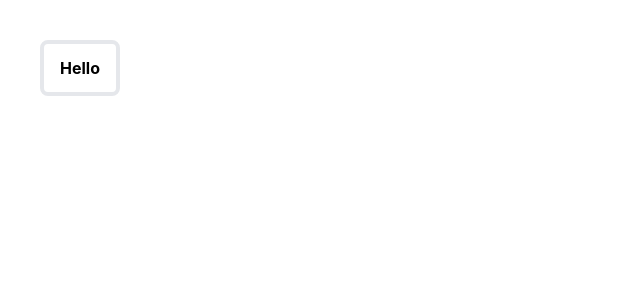
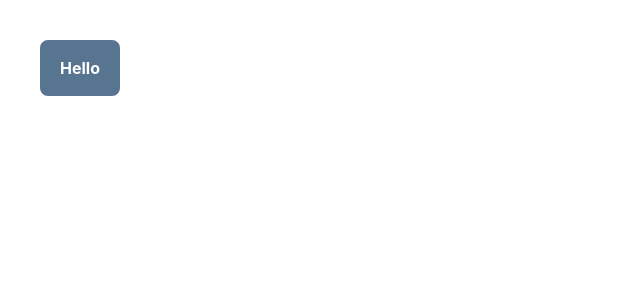
Before and after one commit to Vini-ara/PT-2022-front, a React (Vite) app: page / in a window 1280 px wide. Shown: the top 300 px of the page, without its empty margins (0-640 px from the left). Built offline with nearby package versions, Linux system fonts and the light colour scheme.

Commit message:
fix:fixed button props

```diff
--- a/src/App.jsx
+++ b/src/App.jsx
@@ -10,10 +10,7 @@ export function App() {
         path="/"
         element={
         <Button
-          text="Entrar"
-          bgColor="bg-transparent"
-          textColor="text-dark-blue"
-          borderColor="border-dark-blue"
+          styles="bg-primary text-white border-primary"
         >
           Hello
         </Button>
--- a/src/components/button.jsx
+++ b/src/components/button.jsx
@@ -1,8 +1,6 @@
-
-
-export default function Button({children, bgColor, textColor, borderColor, ...props}) {
+export default function Button({children, styles, ...props}) {
     return (
-        <button className={`${bgColor} px-4 py-3 rounded-lg mt-10 ml-10 ${textColor} font-bold border-4 ${borderColor}`} {...props}>
+        <button className={`${styles} px-4 py-3 rounded-lg mt-10 ml-10  font-bold border-4`} {...props}>
             {children}
         </button>
     )
```
